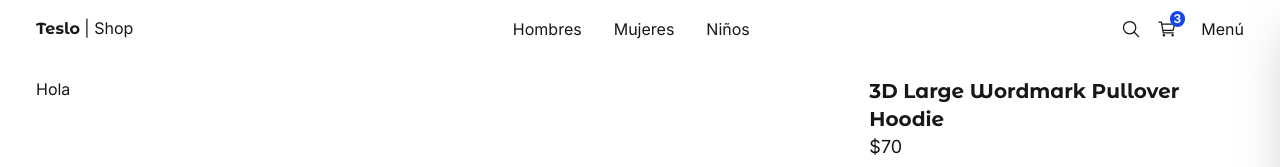
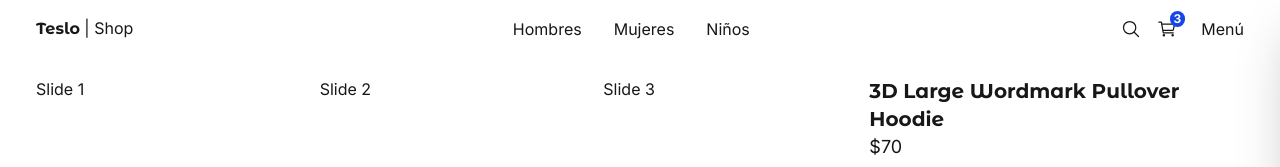
Before and after one commit to nca1478/teslo-shop-frontend, a Next.js app: page /product/3d_large_wordmark_pullover_hoodie in a window 1280 px wide. Shown: the top 167 px of the page. Built offline with nearby package versions, Linux system fonts and the light colour scheme.

Commit message:
211. Slideshow de imágenes

```diff
--- a/package.json
+++ b/package.json
@@ -14,6 +14,7 @@
     "react": "19.1.0",
     "react-dom": "19.1.0",
     "react-icons": "^5.5.0",
+    "swiper": "^11.2.10",
     "zustand": "^5.0.6"
   },
   "devDependencies": {
--- a/src/app/(shop)/product/[slug]/page.tsx
+++ b/src/app/(shop)/product/[slug]/page.tsx
@@ -1,4 +1,4 @@
-import { QuantitySelector, SizeSelector } from "@/components";
+import { ProductSlideshow, QuantitySelector, SizeSelector } from "@/components";
 import { titleFont } from "@/config/fonts";
 import { initialData } from "@/seed/seed";
 import { notFound } from "next/navigation";
@@ -18,7 +18,9 @@
     return (
         <div className="mt-5 mb-20 grid md:grid-cols-3 gap-3">
             {/* Slideshow */}
-            <div className="col-span-1 md:col-span-2">Hola</div>
+            <div className="col-span-1 md:col-span-2">
+                <ProductSlideshow title={product.title} images={product.images} />
+            </div>
 
             {/* Detalles */}
             <div className="col-span-1 px-5">
--- a/src/components/index.ts
+++ b/src/components/index.ts
@@ -11,3 +11,4 @@
 // product
 export * from "./product/size-selector/SizeSelector";
 export * from "./product/quantity-selector/QuantitySelector";
+export * from "./product/slideshow/ProductSlideshow";
--- /dev/null
+++ b/src/components/product/slideshow/ProductSlideshow.tsx
@@ -0,0 +1,28 @@
+"use client";
+
+import { Swiper, SwiperSlide } from "swiper/react";
+import "swiper/css";
+
+interface Props {
+    images: string[];
+    title: string;
+    className?: string;
+}
+
+export const ProductSlideshow = ({ images, title, className }: Props) => {
+    return (
+        <div className={className}>
+            <Swiper
+                spaceBetween={50}
+                slidesPerView={3}
+                onSlideChange={() => console.log("slide change")}
+                onSwiper={(swiper) => console.log(swiper)}
+            >
+                <SwiperSlide>Slide 1</SwiperSlide>
+                <SwiperSlide>Slide 2</SwiperSlide>
+                <SwiperSlide>Slide 3</SwiperSlide>
+                <SwiperSlide>Slide 4</SwiperSlide>
+            </Swiper>
+        </div>
+    );
+};
```
Also changed, not shown: 1 other file (tests, documents, lock files or other folders).
